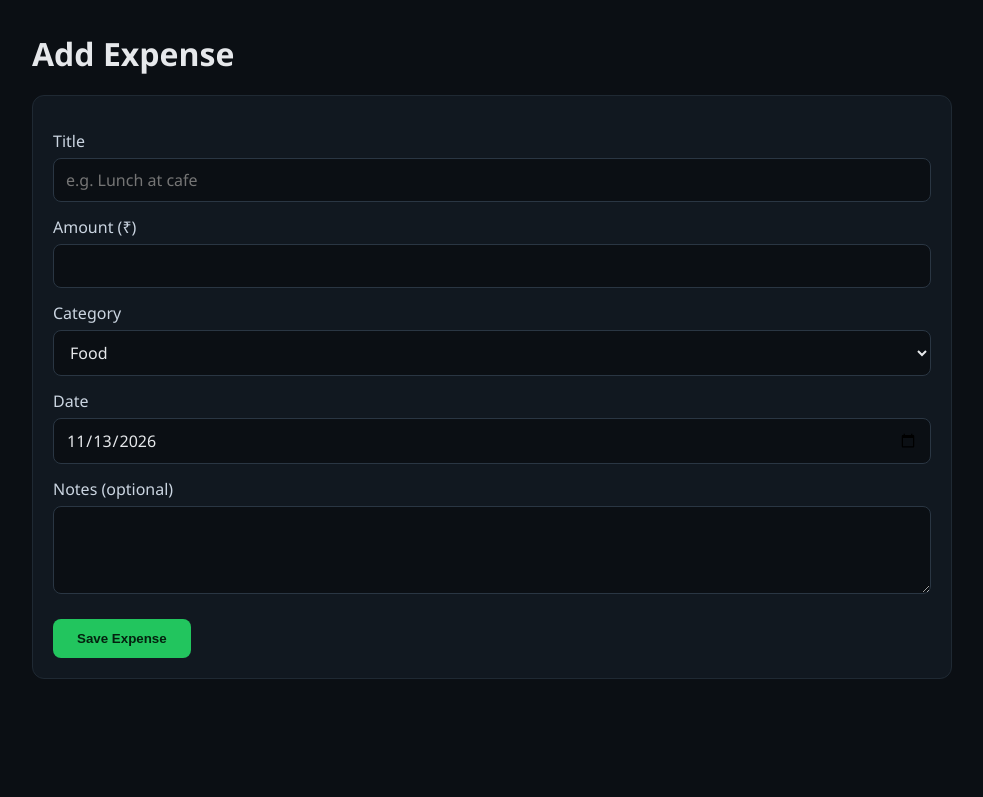
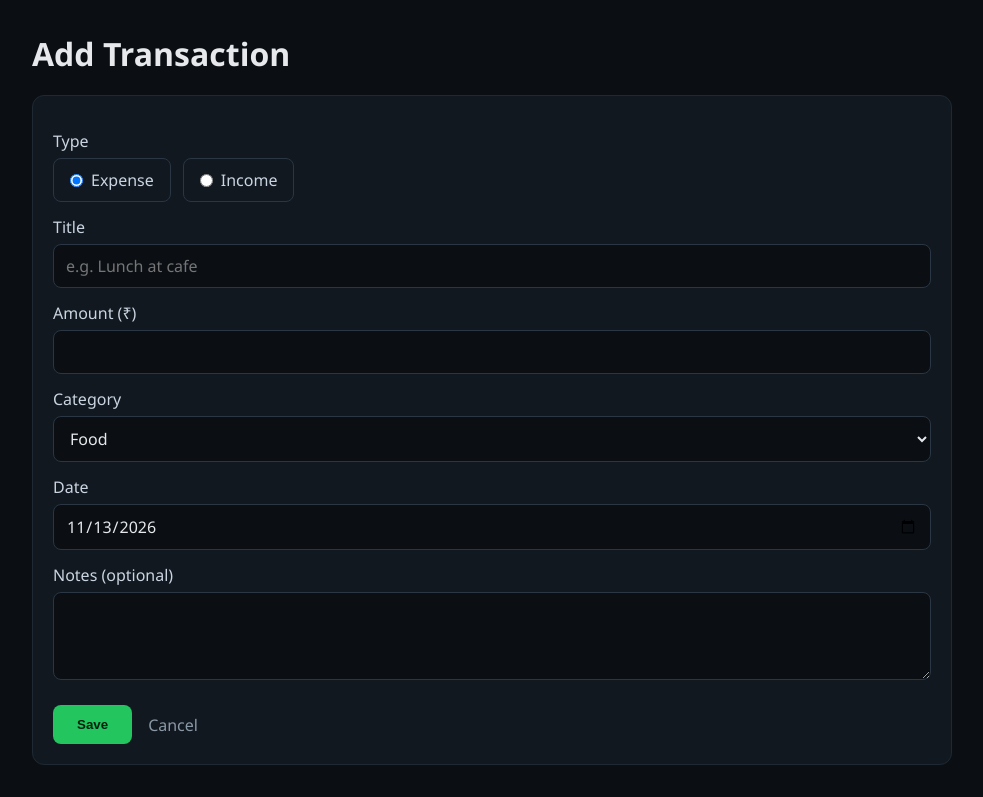
Before and after one commit to Asmitm710/Spendwise, a Flask app: page /add in a window 1280 px wide. Shown: the part 60-857 px from the top of the page, without its empty margins (148-1131 px from the left). Before the commit the page ends 739 px from the top, so only its background shows below. Run offline with Flask 3, Linux system fonts and the light colour scheme.

Commit message:
Day 3: Add, edit, delete, validation, income and balance

```diff
--- a/app.py
+++ b/app.py
@@ -1,13 +1,21 @@
 from datetime import date, datetime, timezone
 from flask import Flask, render_template, request, redirect, url_for, flash
+from bson.objectid import ObjectId
+from bson.errors import InvalidId
 from db import users, expenses
 
 app = Flask(__name__)
 app.secret_key = "change-this-later"
 
-CATEGORIES = ["Food", "Transport", "Shopping", "Bills", "Entertainment", "Health", "Other"]
+CATEGORIES = {
+    "expense": ["Food", "Transport", "Shopping", "Bills", "Entertainment", "Health", "Other"],
+    "income": ["Salary", "Freelance", "Business", "Investments", "Gift", "Other"],
+}
 DEMO_EMAIL = "demo@spendwise.com"
+MAX_AMOUNT = 10_000_000
 
+
+# ---------- Helpers ----------
 
 def get_demo_user_id():
     user = users.find_one({"email": DEMO_EMAIL})
@@ -16,73 +24,217 @@ def get_demo_user_id():
     return user["_id"]
 
 
-def get_user_expenses(user_id):
-    return list(
-        expenses.find({"user_id": user_id}).sort([("date", -1), ("created_at", -1)])
-    )
+def parse_object_id(value):
+    try:
+        return ObjectId(value)
+    except (InvalidId, TypeError):
+        return None
 
+
+def normalize(doc):
+    """Make a MongoDB document safe and easy to use in templates."""
+    doc["id"] = str(doc["_id"])
+    doc["type"] = doc.get("type", "expense")  # old Day 2 records
+    return doc
+
+
+def get_user_transactions(user_id, tx_type=None, category=None):
+    query = {"user_id": user_id}
+    if category:
+        query["category"] = category
+    items = [
+        normalize(d)
+        for d in expenses.find(query).sort([("date", -1), ("created_at", -1)])
+    ]
+    if tx_type in ("income", "expense"):
+        items = [i for i in items if i["type"] == tx_type]
+    return items
+
+
+def compute_summary(items):
+    income = sum(i["amount"] for i in items if i["type"] == "income")
+    expense = sum(i["amount"] for i in items if i["type"] == "expense")
+    return income, expense, income - expense
+
+
+def validate_form(form):
+    """Returns (clean_data, errors). If errors is not empty, don't save."""
+    errors = []
+
+    tx_type = form.get("type", "expense")
+    if tx_type not in CATEGORIES:
+        errors.append("Please choose Income or Expense.")
+        tx_type = "expense"
+
+    title = form.get("title", "").strip()
+    if not title:
+        errors.append("Title is required.")
+    elif len(title) > 100:
+        errors.append("Title must be 100 characters or fewer.")
+
+    amount = 0.0
+    try:
+        amount = round(float(form.get("amount", "")), 2)
+        if amount <= 0:
+            errors.append("Amount must be greater than 0.")
+        elif amount > MAX_AMOUNT:
+            errors.append(f"Amount cannot be more than {MAX_AMOUNT:,}.")
+    except ValueError:
+        errors.append("Amount must be a valid number.")
+
+    category = form.get("category", "")
+    if category not in CATEGORIES[tx_type]:
+        errors.append("Please choose a valid category.")
+
+    date_str = form.get("date", "")
+    try:
+        parsed = datetime.strptime(date_str, "%Y-%m-%d").date()
+        if parsed > date.today():
+            errors.append("Date cannot be in the future.")
+        elif parsed.year < 2000:
+            errors.append("Date cannot be before the year 2000.")
+    except ValueError:
+        errors.append("Please enter a valid date.")
+
+    notes = form.get("notes", "").strip()
+    if len(notes) > 300:
+        errors.append("Notes must be 300 characters or fewer.")
+
+    data = {
+        "type": tx_type,
+        "title": title,
+        "amount": amount,
+        "category": category,
+        "date": date_str,
+        "notes": notes,
+    }
+    return data, errors
+
+
+# ---------- Routes ----------
 
 @app.route("/")
 def dashboard():
-    all_expenses = get_user_expenses(get_demo_user_id())
-
-    total = sum(e["amount"] for e in all_expenses)
+    items = get_user_transactions(get_demo_user_id())
+    income, expense, balance = compute_summary(items)
 
     by_category = {}
-    for e in all_expenses:
-        by_category[e["category"]] = by_category.get(e["category"], 0) + e["amount"]
-
-    top_category = max(by_category, key=by_category.get) if by_category else "—"
+    for i in items:
+        if i["type"] == "expense":
+            by_category[i["category"]] = by_category.get(i["category"], 0) + i["amount"]
 
     return render_template(
         "dashboard.html",
-        total=total,
-        count=len(all_expenses),
+        income=income,
+        expense=expense,
+        balance=balance,
+        count=len(items),
         by_category=by_category,
-        top_category=top_category,
-        recent=all_expenses[:5],
+        recent=items[:5],
     )
 
 
 @app.route("/add", methods=["GET", "POST"])
 def add_expense():
     if request.method == "POST":
-        title = request.form.get("title", "").strip()
-        category = request.form.get("category")
-        exp_date = request.form.get("date")
-        notes = request.form.get("notes", "").strip()
+        data, errors = validate_form(request.form)
+        if errors:
+            for e in errors:
+                flash(e, "error")
+            return render_template(
+                "add_expense.html",
+                categories=CATEGORIES,
+                form=request.form,
+                editing=False,
+                today=date.today().isoformat(),
+            )
 
-        try:
-            amount = float(request.form.get("amount", 0))
-        except ValueError:
-            amount = 0
-
-        if not title or amount <= 0:
-            flash("Please enter a title and an amount greater than 0.", "error")
-            return redirect(url_for("add_expense"))
-
-        expenses.insert_one({
-            "user_id": get_demo_user_id(),
-            "title": title,
-            "amount": amount,
-            "category": category,
-            "date": exp_date,
-            "notes": notes,
-            "created_at": datetime.now(timezone.utc),
-        })
-        flash("Expense added successfully!", "success")
+        data["user_id"] = get_demo_user_id()
+        data["created_at"] = datetime.now(timezone.utc)
+        expenses.insert_one(data)
+        flash("Transaction added successfully!", "success")
         return redirect(url_for("history"))
 
     return render_template(
         "add_expense.html",
         categories=CATEGORIES,
+        form={"type": "expense", "date": date.today().isoformat()},
+        editing=False,
         today=date.today().isoformat(),
     )
 
 
 @app.route("/history")
 def history():
-    return render_template("history.html", expenses=get_user_expenses(get_demo_user_id()))
+    tx_type = request.args.get("type", "")
+    category = request.args.get("category", "")
+    items = get_user_transactions(get_demo_user_id(), tx_type, category)
+    income, expense, balance = compute_summary(items)
+
+    all_categories = sorted(set(CATEGORIES["expense"] + CATEGORIES["income"]))
+    return render_template(
+        "history.html",
+        expenses=items,
+        income=income,
+        expense=expense,
+        balance=balance,
+        all_categories=all_categories,
+        selected_type=tx_type,
+        selected_category=category,
+    )
+
+
+@app.route("/edit/<expense_id>", methods=["GET", "POST"])
+def edit_expense(expense_id):
+    oid = parse_object_id(expense_id)
+    user_id = get_demo_user_id()
+    doc = expenses.find_one({"_id": oid, "user_id": user_id}) if oid else None
+
+    if not doc:
+        flash("Transaction not found.", "error")
+        return redirect(url_for("history"))
+
+    doc = normalize(doc)
+
+    if request.method == "POST":
+        data, errors = validate_form(request.form)
+        if errors:
+            for e in errors:
+                flash(e, "error")
+            return render_template(
+                "add_expense.html",
+                categories=CATEGORIES,
+                form=request.form,
+                editing=True,
+                expense_id=expense_id,
+                today=date.today().isoformat(),
+            )
+
+        data["updated_at"] = datetime.now(timezone.utc)
+        expenses.update_one({"_id": oid, "user_id": user_id}, {"$set": data})
+        flash("Transaction updated!", "success")
+        return redirect(url_for("history"))
+
+    return render_template(
+        "add_expense.html",
+        categories=CATEGORIES,
+        form=doc,
+        editing=True,
+        expense_id=expense_id,
+        today=date.today().isoformat(),
+    )
+
+
+@app.route("/delete/<expense_id>", methods=["POST"])
+def delete_expense(expense_id):
+    oid = parse_object_id(expense_id)
+    if oid:
+        result = expenses.delete_one({"_id": oid, "user_id": get_demo_user_id()})
+        if result.deleted_count:
+            flash("Transaction deleted.", "success")
+            return redirect(url_for("history"))
+    flash("Transaction not found.", "error")
+    return redirect(url_for("history"))
 
 
 if __name__ == "__main__":
--- a/static/css/style.css
+++ b/static/css/style.css
@@ -81,3 +81,39 @@ button:hover { background: #16a34a; }
 .alert.success { background: #052e16; color: #4ade80; }
 .alert.error { background: #3b0a0a; color: #f87171; }
 a { color: #22c55e; }
+/* ---------- Day 3 additions ---------- */
+.income { color: #4ade80; }
+.expense { color: #f87171; }
+
+.radio-group { display: flex; gap: 12px; }
+form label.radio {
+  display: flex; align-items: center; gap: 8px;
+  margin: 0; padding: 10px 16px; cursor: pointer;
+  border: 1px solid #2a3643; border-radius: 8px;
+}
+form label.radio input { width: auto; }
+
+.form-actions { display: flex; align-items: center; gap: 16px; margin-top: 20px; }
+.form-actions button { margin-top: 0; }
+.btn-link { color: #8b98a5; text-decoration: none; }
+.btn-link:hover { color: #e6e8eb; }
+
+.filters { display: flex; gap: 10px; align-items: center; margin-bottom: 16px; flex-wrap: wrap; }
+.filters select { width: auto; min-width: 160px; }
+
+.btn-small {
+  display: inline-block; margin: 0; padding: 6px 12px; font-size: 0.85rem;
+  background: #1f2933; color: #e6e8eb; border: 1px solid #2a3643;
+  border-radius: 6px; text-decoration: none; font-weight: 500; cursor: pointer;
+}
+.btn-small:hover { background: #2a3643; }
+.btn-danger { color: #f87171; }
+.btn-danger:hover { background: #3b0a0a; }
+
+.actions { white-space: nowrap; }
+.actions form { display: inline; }
+
+.summary-row {
+  display: flex; gap: 24px; flex-wrap: wrap; justify-content: flex-end;
+  margin-top: 16px; padding-top: 14px; border-top: 1px solid #1f2933;
+}
--- a/templates/add_expense.html
+++ b/templates/add_expense.html
@@ -1,29 +1,65 @@
 {% extends "base.html" %}
 {% block content %}
-<h1>Add Expense</h1>
+<h1>{{ "Edit Transaction" if editing else "Add Transaction" }}</h1>
 
 <div class="panel">
-  <form method="POST">
+  <form method="POST" action="{{ url_for('edit_expense', expense_id=expense_id) if editing else url_for('add_expense') }}">
+
+    <label>Type</label>
+    <div class="radio-group">
+      <label class="radio expense-radio">
+        <input type="radio" name="type" value="expense" {{ "checked" if form.get('type', 'expense') == 'expense' }}> Expense
+      </label>
+      <label class="radio income-radio">
+        <input type="radio" name="type" value="income" {{ "checked" if form.get('type') == 'income' }}> Income
+      </label>
+    </div>
+
     <label for="title">Title</label>
-    <input type="text" id="title" name="title" placeholder="e.g. Lunch at cafe" required>
+    <input type="text" id="title" name="title" maxlength="100"
+           placeholder="e.g. Lunch at cafe" value="{{ form.get('title', '') }}" required>
 
     <label for="amount">Amount (₹)</label>
-    <input type="number" id="amount" name="amount" step="0.01" min="0.01" required>
+    <input type="number" id="amount" name="amount" step="0.01" min="0.01" max="10000000"
+           value="{{ form.get('amount', '') }}" required>
 
     <label for="category">Category</label>
-    <select id="category" name="category">
-      {% for c in categories %}
-        <option value="{{ c }}">{{ c }}</option>
-      {% endfor %}
-    </select>
+    <select id="category" name="category"></select>
 
     <label for="date">Date</label>
-    <input type="date" id="date" name="date" value="{{ today }}" required>
+    <input type="date" id="date" name="date" max="{{ today }}"
+           value="{{ form.get('date', today) }}" required>
 
     <label for="notes">Notes (optional)</label>
-    <textarea id="notes" name="notes" rows="3"></textarea>
+    <textarea id="notes" name="notes" rows="3" maxlength="300">{{ form.get('notes', '') }}</textarea>
 
-    <button type="submit">Save Expense</button>
+    <div class="form-actions">
+      <button type="submit">{{ "Update" if editing else "Save" }}</button>
+      <a class="btn-link" href="{{ url_for('history') }}">Cancel</a>
+    </div>
   </form>
 </div>
+
+<script>
+  const CATEGORIES = {{ categories|tojson }};
+  const selectedCategory = {{ form.get('category', '')|tojson }};
+  const select = document.getElementById("category");
+
+  function fillCategories() {
+    const type = document.querySelector('input[name="type"]:checked').value;
+    select.innerHTML = "";
+    CATEGORIES[type].forEach(function (c) {
+      const opt = document.createElement("option");
+      opt.value = c;
+      opt.textContent = c;
+      if (c === selectedCategory) opt.selected = true;
+      select.appendChild(opt);
+    });
+  }
+
+  document.querySelectorAll('input[name="type"]').forEach(function (r) {
+    r.addEventListener("change", fillCategories);
+  });
+  fillCategories();
+</script>
 {% endblock %}
```
Also changed, not shown: templates/dashboard.html (+16 -10 lines), templates/history.html (+35 -3 lines).
